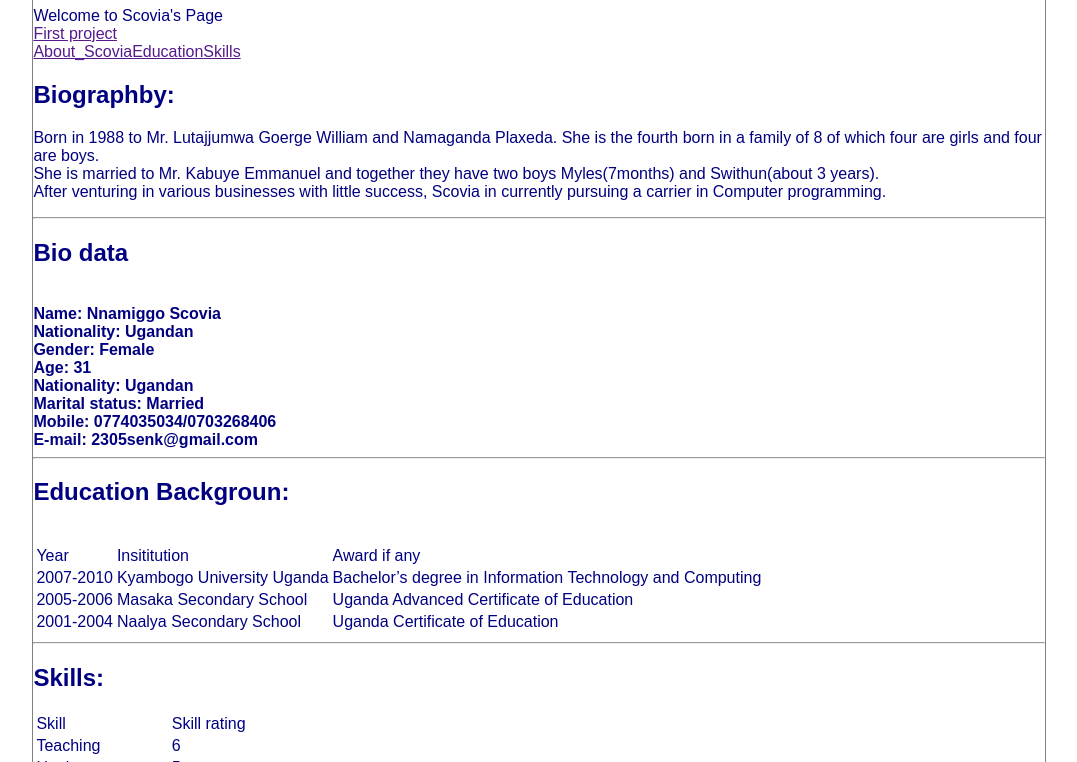
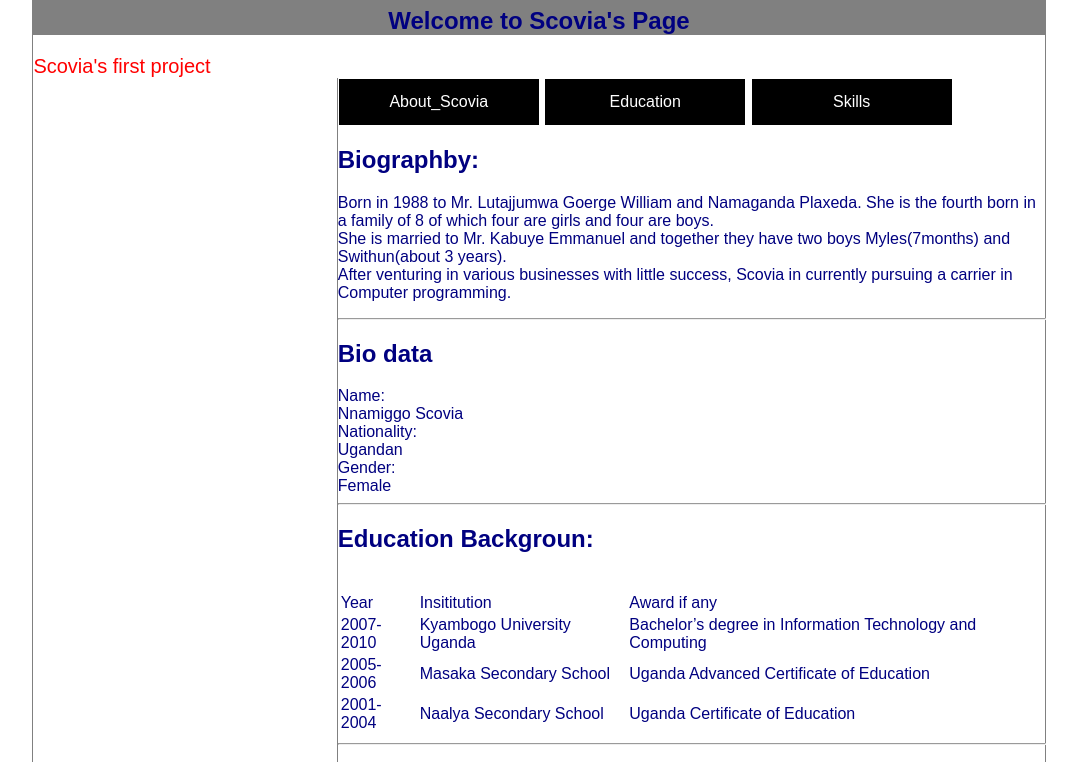
Before and after one commit to Nnamiggo/Nnamiggo.github.io, a plain HTML site: page index.html in a window 1280 px wide. Shown: the part 82-844 px from the top of the page, without its empty margins (101-1178 px from the left). Drawn offline with Linux system fonts and the light colour scheme.

```diff
--- a/index.html
+++ b/index.html
@@ -15,6 +15,11 @@
       margin: auto;
       border: 1px solid grey;
     }
+    #welcome-section{background-color: grey; position: relative; text-align: center; margin: 0px; }
+    #projects {display: block; width: 30%; height: auto; }
+    #middle_content {display: block; position: relative; width: 70%; right: 0; left: 30%; height: auto; border-left: 1px solid grey;}
+    #navbar a{text-decoration: none; background-color: black; color: white; display: inline-block; padding: 14px 25px; text-align: center; width: 150px; border: 1px solid white;}
+    #projects .project-tile a{ text-decoration: none; color: red; font-size: 20px;}
   </style>
 
 </head>
@@ -23,15 +28,16 @@
   <div class="container"> <!--opening a div to contain all elements -->
     <div id="welcome-section">
       <h1>SCOVIA NNAMIGGO</h1>
-      Welcome to Scovia's Page
+      <h2>Welcome to Scovia's Page</h2>
     </div> <!-- welcome-section div will fill the entire width of the container -->
 
     <div id="projects">
-      <span class="project-tile"><a href="">First project</a> </span>
+      <span class="project-tile"><a href="https://github.com/Nnamiggo/Outbox-EDU-Html">Scovia's first project</a> </span>
     </div><!--Project div will be on the left hand side -->
 
-    <div id="middle_content"> <!-- this will contain all the contain all the content in the middle part -->
-      <div id="navbar"><a href="">About_Scovia</a><a href="">Education</a><a href="">Skills</a></div><!-- this contains top links -->
+    <div id="middle_content"> <!-- this will contain all the contain all the content in the middle part  to the left of projects-->
+      <div id="navbar"><a href="">About_Scovia</a> <a href="">Education</a> <a href="">Skills</a></div><!-- this contains top links -->
+
 
   <div id="biography">
     <h2>Biographby:</h2>
@@ -43,6 +49,12 @@
   <div class="biodata">
 
     <h2>Bio data</h2>
+
+    <dv>Name:</div><div> Nnamiggo Scovia</div>
+      <div>Nationality:</div><div>Ugandan</div>
+      <div>Gender:</div><div> Female<div>
+
+      <!--
     <br />
     <strong>Name:</<strong> Nnamiggo Scovia<br />
       <strong>Nationality:</strong> Ugandan<br />
@@ -51,7 +63,7 @@
       <strong>Nationality:</strong> Ugandan<br />
       <strong>Marital status:</strong> Married<br />
       <strong>Mobile:</strong> 0774035034/0703268406<br />
-      <strong>E-mail:</strong> 2305senk@gmail.com
+      <strong>E-mail:</strong> 2305senk@gmail.com -->
 
   </div> <!-- more middle content -->
   <hr>
```
